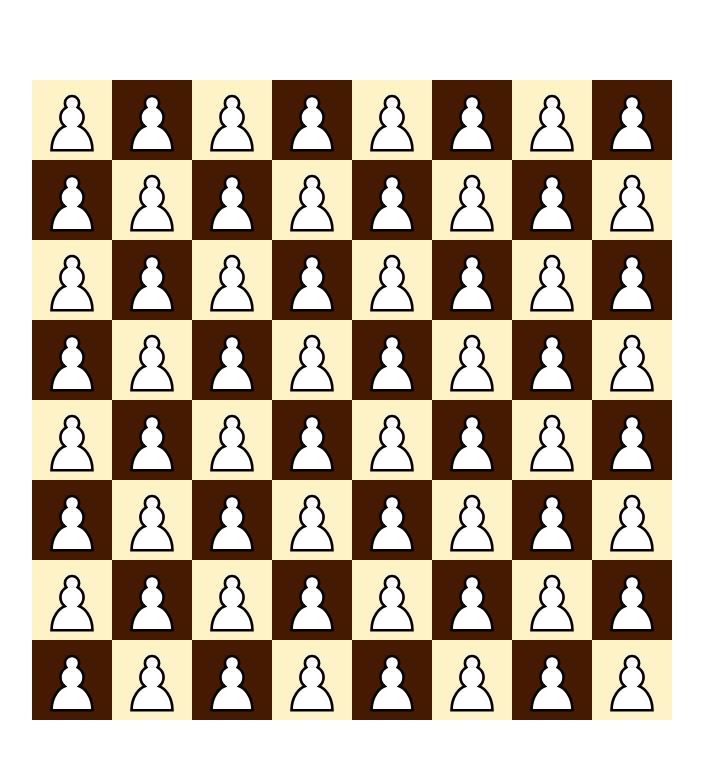
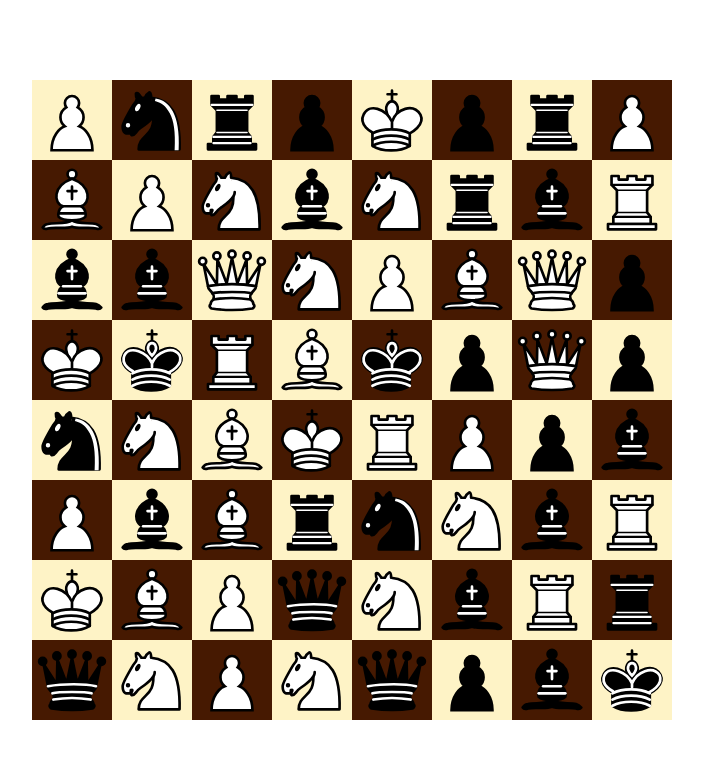
Before and after one commit to Flapjack2000/chess, a Next.js app: page / in a window 1280 px wide. Shown: the top 758 px of the page, without its empty margins (288-991 px from the left). Built offline with nearby package versions, Linux system fonts and the light colour scheme.

Commit message:
random pieces on each square

```diff
--- a/src/app/components/Board.tsx
+++ b/src/app/components/Board.tsx
@@ -11,8 +11,8 @@ function Board({ state }: { state: BoardState }) {
             <div key={rowIndex} className="flex">
               {row.map((square, colIndex) => {
                 const color = (((rowIndex + colIndex) % 2) == 0 ? "white" : "black") as Color
-                const piece = new Piece("white", "pawn")
-                return <Square key={`${rowIndex}-${colIndex}`} color={color} piece={piece} />
+
+                return <Square key={`${rowIndex}-${colIndex}`} color={color} piece={square} />
               })}
             </div>
           ))
--- a/src/app/page.tsx
+++ b/src/app/page.tsx
@@ -1,13 +1,20 @@
 import { Piece, PieceName, Color, BoardState, BoardRow } from "./types";
 import Board from "./components/Board";
 
+function randomPiece(): Piece {
+  const colors: Color[] = ["white", "black"];
+  const names: PieceName[] = ["king", "queen", "rook", "bishop", "knight", "pawn"];
+  const color = colors[Math.floor(Math.random() * colors.length)];
+  const name = names[Math.floor(Math.random() * names.length)];
+  return new Piece(color, name);
+}
 export default function Home() {
 
   const state: BoardState = []
   for (let i = 0; i < 8; i++) {
     let row: BoardRow = []
     for (let i = 0; i < 8; i++) {
-      row.push(null)
+      row.push(randomPiece())
     }
     state.push(row)
   }
```
